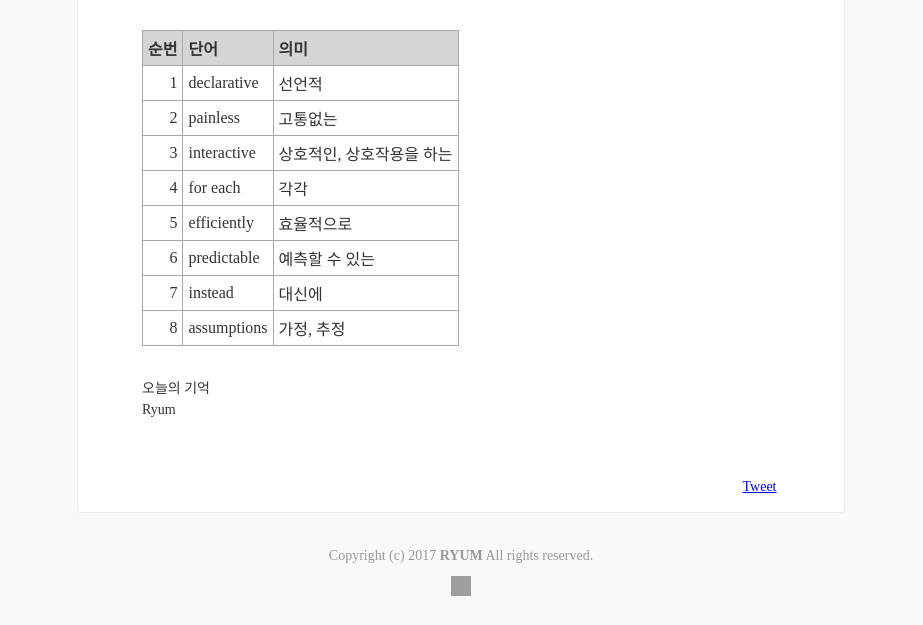
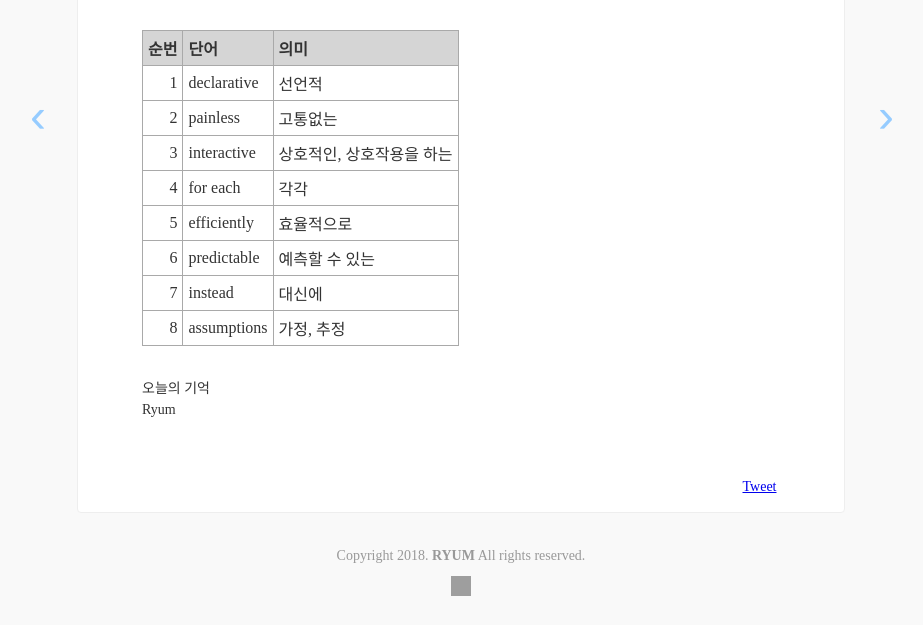
Before and after one commit to ryum91/ryum91.github.com, a Jekyll site: the page built from _posts/daily/2018-02-05-01.md, in a window 1280 px wide. Shown: the part 338-963 px from the top of the page, without its empty margins (179-1102 px from the left). Built offline with Jekyll 4.4.1, drawn with Linux system fonts in a browser that asks for light colours; nearby versions of some CDN libraries; some web fonts are replaced; comment, search, counter and statistics services are not loaded; grey boxes are pictures that could not be loaded.

Commit message:
[Update] Layout

```diff
--- a/_includes/pagination.html
+++ b/_includes/pagination.html
@@ -1,6 +1,8 @@
 <section class="fixed-l mw7 center w-100 top-50 tc pb4 nt4">
-  <a id="paginationPrev" class="no-underline f1 light-blue hover-silver nl5 fl-l ph3 pagination" title="Prev" style="display:none">‹</a>
-  <a id="paginationNext" class="no-underline f1 light-blue hover-silver nr5 fr-l ph3 pagination" title="Next" style="display:none">›</a>
+  {% if page.previous %}
+    <a id="paginationPrev" class="no-underline f1 light-blue hover-silver nl5 fl-l ph3 pagination" title="Prev : {{ page.previous.title }}" onclick="location.href='{{ page.previous.url }}'">‹</a>
+  {% endif %}
+  {% if page.next %}
+    <a id="paginationNext" class="no-underline f1 light-blue hover-silver nr5 fr-l ph3 pagination" title="Next : {{ page.next.title }}" onclick="location.href='{{ page.next.url }}'">›</a>
+  {% endif %}
 </section>
-
-<script src="/js/pagination.js"></script>
--- a/_layouts/default.html
+++ b/_layouts/default.html
@@ -123,7 +123,7 @@
 
     </div>
     <footer class="mw7 center tc pt3 pb4 silver">
-      Copyright (c) 2017 <b>RYUM</b> All rights reserved.
+      Copyright 2018. <b>RYUM</b> All rights reserved.
       <div class="footer-img-wrap">
         {% if site.github_url %}
         <span class="footer-img github" title="GitHub" onclick="window.open('about:blank').location.href='{{site.github_url}}'"></span>
--- a/css/style.css
+++ b/css/style.css
@@ -145,6 +145,7 @@ body, .code, code {
 
 .pagination {
   font-family: 'helvetica' !important;
+  cursor: pointer;
 }
 
 /* tags */
--- a/js/pagination.js
+++ /dev/null
@@ -1,27 +0,0 @@
-
-var $paginationPrev = $('#paginationPrev');
-var $paginationNext = $('#paginationNext');
-
-var pathArr = location.pathname.split('/');
-var index = parseInt(pathArr[3]);
-pathArr.splice(3, 1);
-var path = pathArr.join('/');
-
-var prevPath = path + '/' + (index - 1);
-var nextPath = path + '/' + (index + 1);
-
-// Prev Path Check
-$.ajax({
-  type: 'GET',
-  url: prevPath,
-}).success(function() {
-  $paginationPrev.attr('href', prevPath).show();
-});
-
-// Next Path Check
-$.ajax({
-  type: 'GET',
-  url: nextPath,
-}).success(function() {
-  $paginationNext.attr('href', nextPath).show();
-});
```
